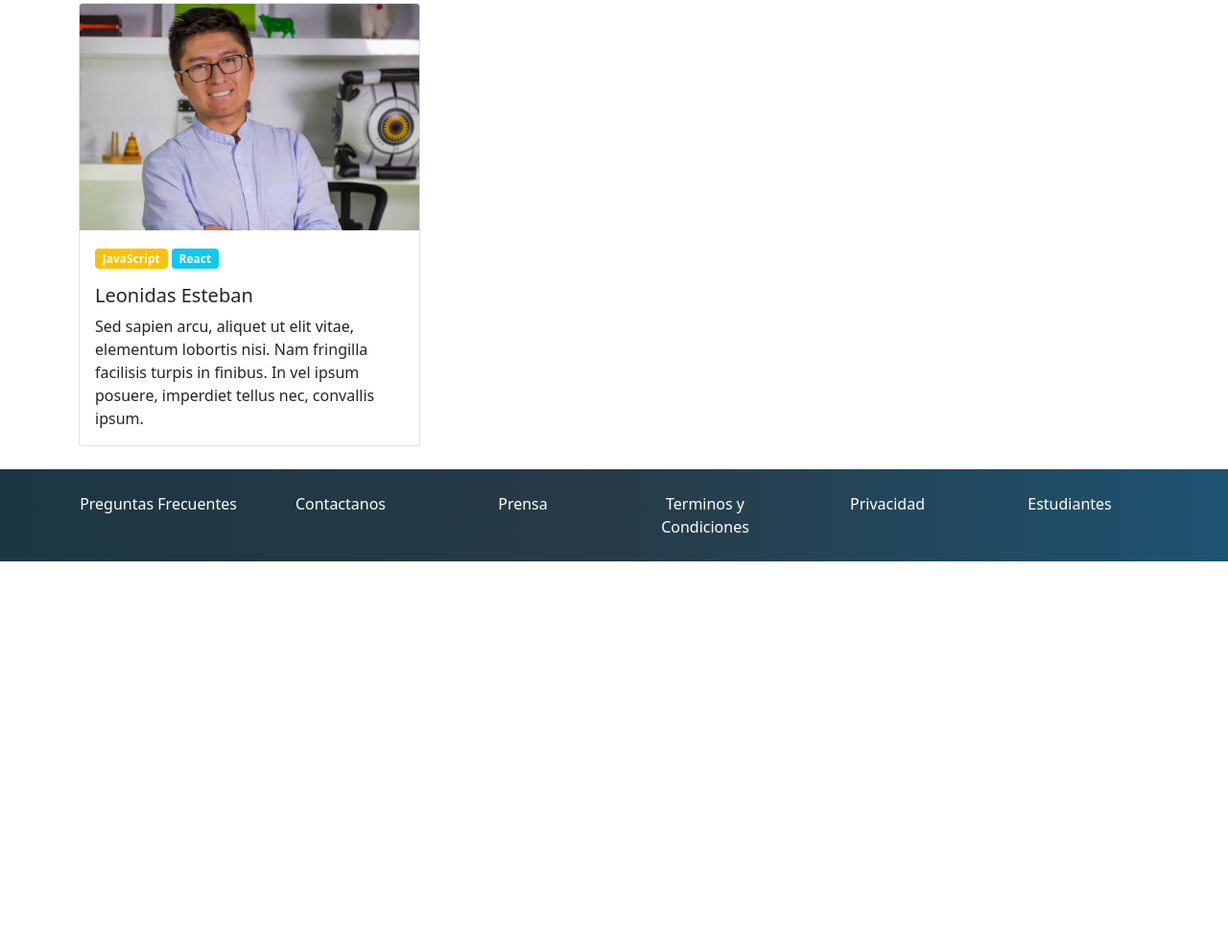
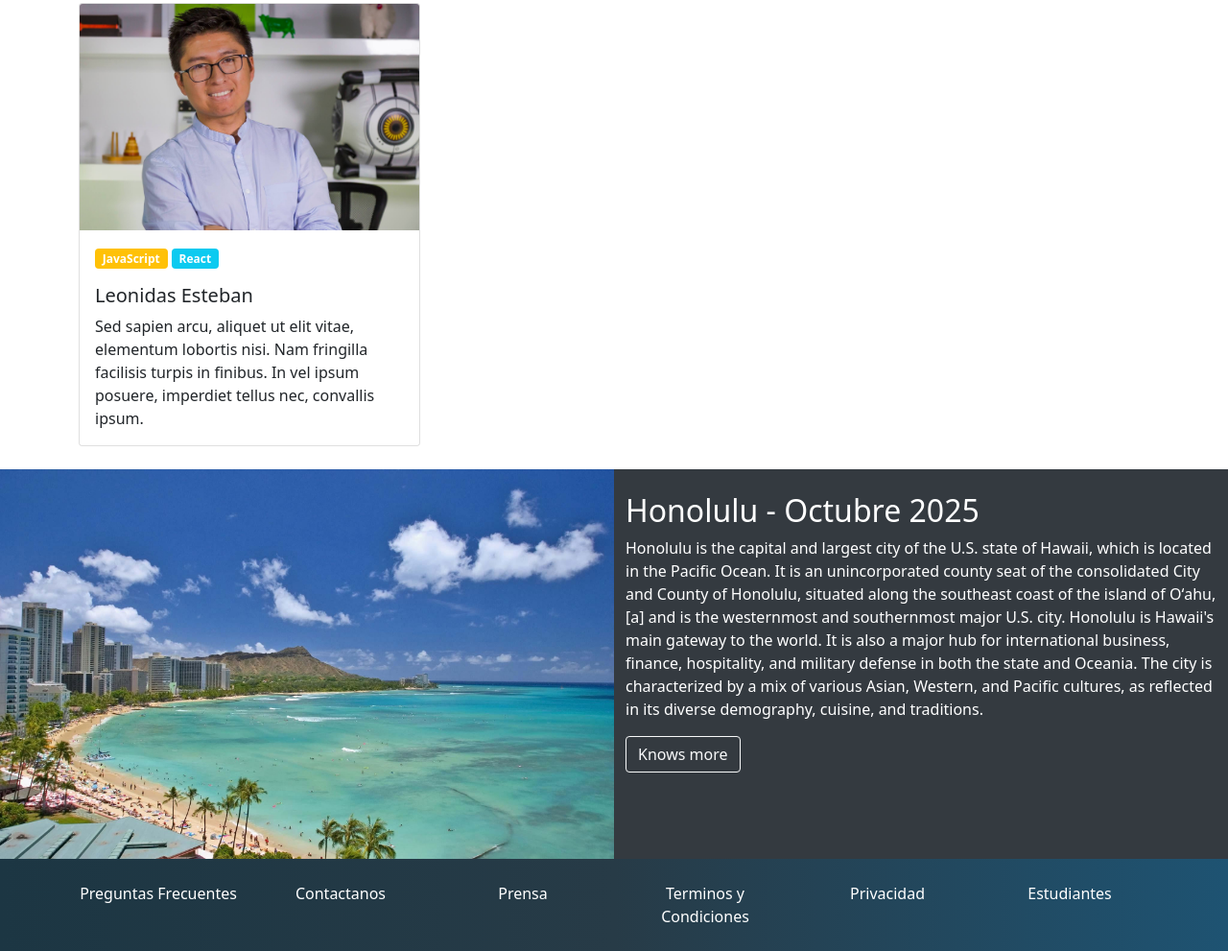
Before and after one commit to mabalderramav/platzi-bootstrap, a website: page index.html in a window 1280 px wide. Shown: the part 1312-2303 px from the top of the page at 96% size. Before the commit the page ends 1897 px from the top, so only its background shows below. Drawn offline with nearby package versions, Linux system fonts and the light colour scheme.

Commit message:
added container fuid

```diff
--- a/index.css
+++ b/index.css
@@ -41,6 +41,14 @@
   height: 100%;
 }
 
+#place-time {
+  background-color: #343a40;
+  color: white;
+}
+#place-time img {
+  max-width: 100%;
+}
+
 #footer {
   background: linear-gradient(90deg, #1c3643, #273b47, #1e5372);
 }
--- a/index.html
+++ b/index.html
@@ -216,6 +216,38 @@
     </section>
     <!-- #endregion Speakers-->
 
+    <!-- #region Place and Date-->
+    <section id="place-time">
+      <div class="container-fluid">
+        <div class="row">
+          <div class="col-12 col-lg-6 px-0">
+            <img src="assets/images/honolulu.jpg" alt="Ciudad de Honolulu" />
+          </div>
+          <div class="col-12 col-lg-6 py-4">
+            <h2>Honolulu - Octubre 2025</h2>
+            <p>
+              Honolulu is the capital and largest city of the U.S. state of
+              Hawaii, which is located in the Pacific Ocean. It is an
+              unincorporated county seat of the consolidated City and County of
+              Honolulu, situated along the southeast coast of the island of
+              Oʻahu,[a] and is the westernmost and southernmost major U.S. city.
+              Honolulu is Hawaii's main gateway to the world. It is also a major
+              hub for international business, finance, hospitality, and military
+              defense in both the state and Oceania. The city is characterized
+              by a mix of various Asian, Western, and Pacific cultures, as
+              reflected in its diverse demography, cuisine, and traditions.
+            </p>
+            <a
+              href="https://en.wikipedia.org/wiki/Honolulu"
+              class="btn btn-outline-light"
+              >Knows more</a
+            >
+          </div>
+        </div>
+      </div>
+    </section>
+    <!-- #endregion Place and Date--->
+
     <!-- #region Footer -->
     <footer id="footer" class="pb-4 pt-4">
       <div class="container">
```
